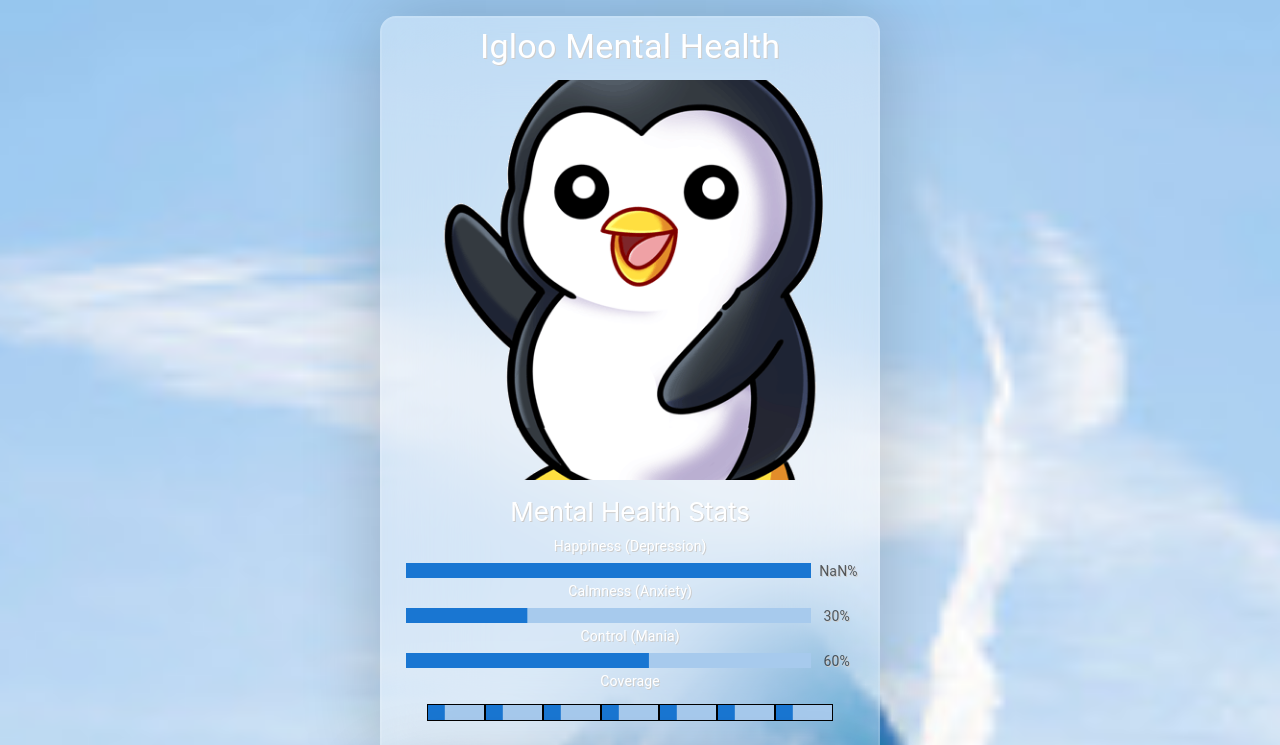
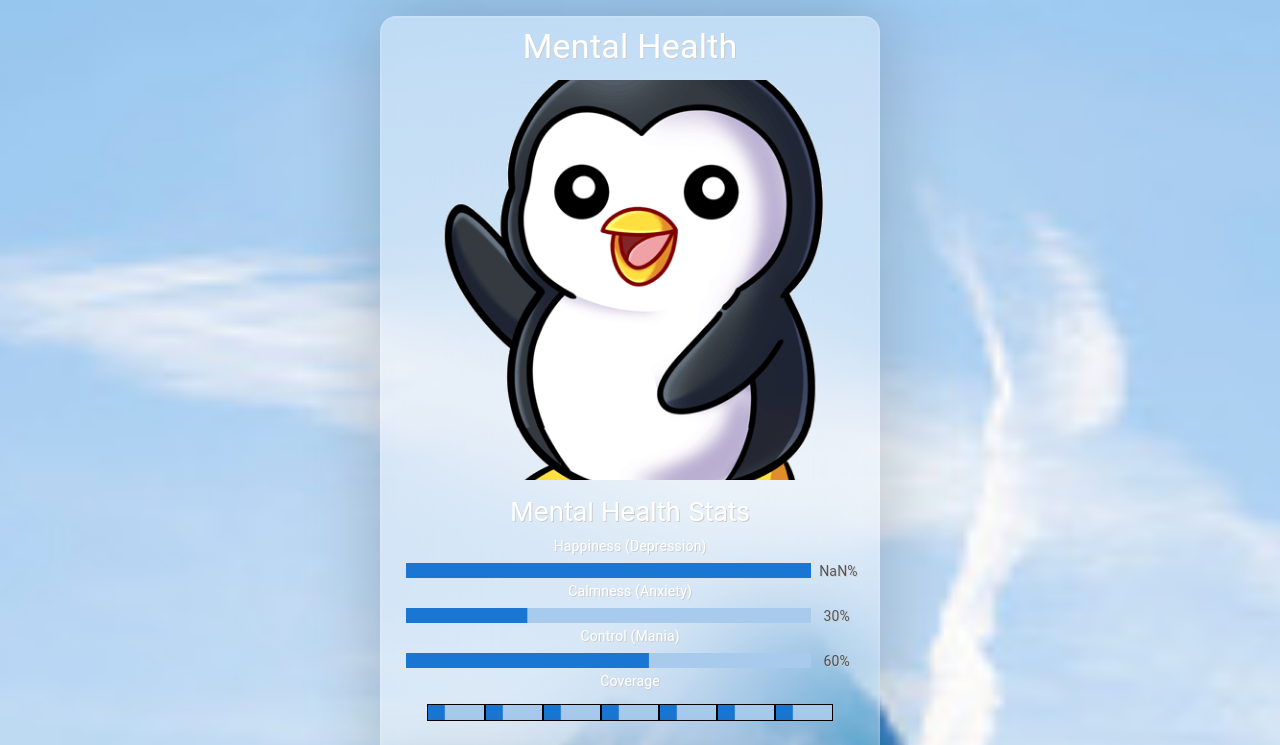
Before and after one commit to zakerytclarke/mha, a React (Create React App) app: page / in a window 1280 px wide. Shown: the top 745 px of the page. Built offline with nearby package versions, Linux system fonts and the light colour scheme; no server answers.

Commit message:
Added diagramn

```diff
--- a/src/Home.js
+++ b/src/Home.js
@@ -203,7 +203,7 @@ export default function Home() {
     <div>
       <Card sx={cardStyle}>
       <Typography gutterBottom variant="h4" component="div">
-          Igloo Mental Health
+         Mental Health
       </Typography>
       <CardMedia
         component="img"
@@ -250,7 +250,7 @@ export default function Home() {
     </Card>
 
     {
-      mhsdk.computed_features.surveys_to_display.map(function(x){
+      (mhsdk.computed_features.surveys_to_display||[]).map(function(x){
         return (
           <Card sx={cardStyle}>
           <CardContent>
```
Also changed, not shown: 1 other file (tests, documents, lock files or other folders).
